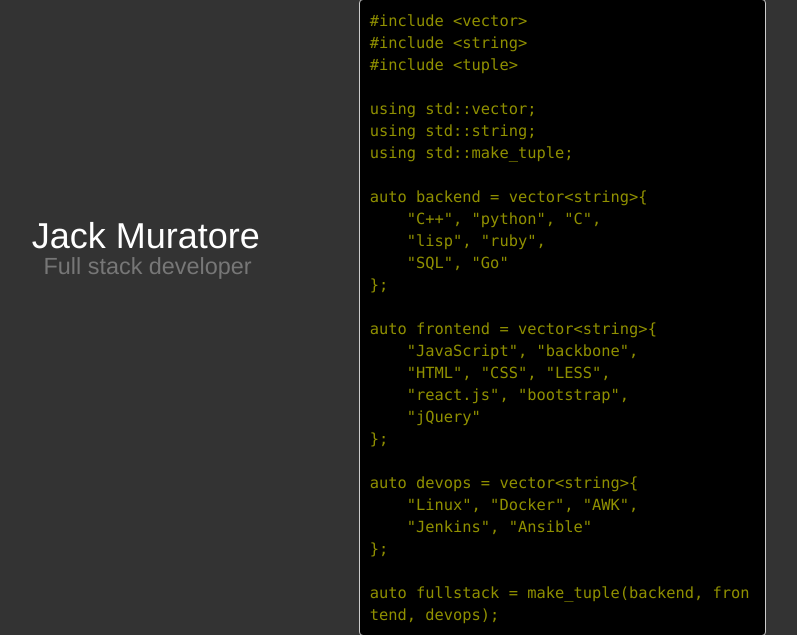
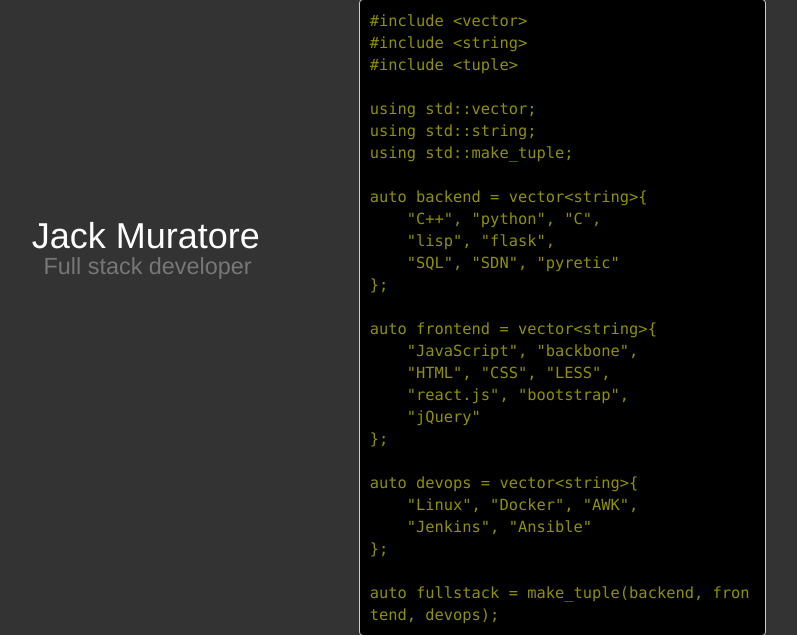
Before and after one commit to banjocat/mywebsite, a Flask app: page / in a window 1280 px wide. Shown: the part 102-737 px from the top of the page, without its empty margins (405-1202 px from the left). Run offline with Flask 2, Linux system fonts and the light colour scheme; some libraries are stand-ins or nearby versions.

Commit message:
Clean up skills

```diff
--- a/templates/index.html
+++ b/templates/index.html
@@ -17,8 +17,8 @@ using std::make_tuple;
 
 auto backend = vector&lt;string&gt;{
 &nbsp;&nbsp;&nbsp;&nbsp;"C++", "python", "C",
-&nbsp;&nbsp;&nbsp;&nbsp;"lisp", "ruby",
-&nbsp;&nbsp;&nbsp;&nbsp;"SQL", "Go"
+&nbsp;&nbsp;&nbsp;&nbsp;"lisp", "flask",
+&nbsp;&nbsp;&nbsp;&nbsp;"SQL", "SDN", "pyretic"
 };
 
 auto frontend = vector&lt;string&gt;{
```
